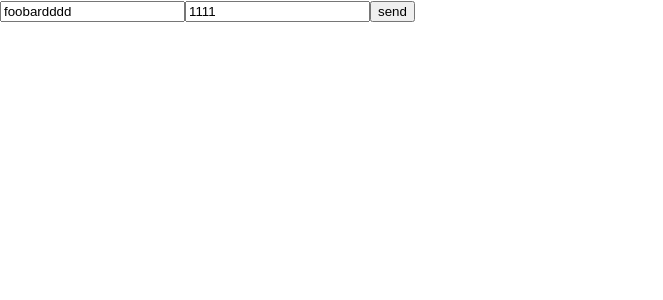
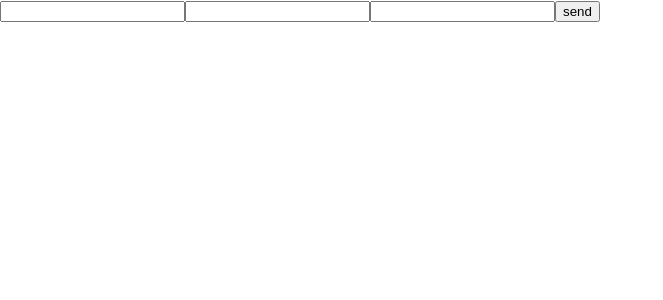
Before and after one commit to GrayHead/react_typescript, a React (Create React App) app: page / in a window 1280 px wide. Shown: the top 300 px of the page, without its empty margins (0-663 px from the left). Built offline with nearby package versions, Linux system fonts and the light colour scheme.

Commit message:
useForm basic

```diff
--- a/package.json
+++ b/package.json
@@ -14,7 +14,8 @@
     "react-dom": "^18.2.0",
     "react-scripts": "5.0.1",
     "typescript": "^4.9.5",
-    "web-vitals": "^2.1.4"
+    "web-vitals": "^2.1.4",
+    "react-hook-form": "^7.51.3"
   },
   "scripts": {
     "start": "react-scripts start",
--- a/src/components/FormComponent.tsx
+++ b/src/components/FormComponent.tsx
@@ -1,51 +1,26 @@
-import React, {FormEvent, useState} from 'react';
+import React from 'react';
+import {useForm} from "react-hook-form";
 
 interface IFormProps {
     username: string,
-    password: string
+    password: string,
+    age: number
 }
 
 const FormComponent = () => {
 
-    const [formState, setFormState] = useState<IFormProps>({
-        username: 'foobardddd',
-        password: '1111'
-    })
+    const {handleSubmit, register} = useForm<IFormProps>();
 
-    const handleSubmit = (e: FormEvent<HTMLFormElement>) => {
-        e.preventDefault();
-        let user = {
-            username: formState.username,
-            password: formState.password
-        };
-        console.log(user);
 
+    const customHandler = (formDataProps: IFormProps) => {
+        console.log(formDataProps);
     };
-
-    // const handleUsernameChange = (e: FormEvent<HTMLInputElement>) => {
-    //     const input = e.target as HTMLInputElement;
-    //     console.log(input.value);
-    //     setFormState({...formState, username: input.value});
-    // };
-    //
-    // const handlePasswordChange = (e: FormEvent<HTMLInputElement>) => {
-    //     const input = e.target as HTMLInputElement;
-    //     console.log(input.value);
-    //     setFormState({...formState, password: input.value});
-    // };
-
-    const handleInputChange = (e: FormEvent<HTMLInputElement>) => {
-        const input = e.target as HTMLInputElement;
-        console.log(input.name);
-        setFormState({...formState, [input.name]: input.value});
-
-    };
-
     return (
         <div>
-            <form onSubmit={handleSubmit}>
-                <input type="text" name={'username'} value={formState.username} onChange={handleInputChange}/>
-                <input type="text" name={'password'} value={formState.password} onChange={handleInputChange}/>
+            <form onSubmit={handleSubmit(customHandler)}>
+                <input type="text" {...register('username')}/>
+                <input type="text" {...register('password')}/>
+                <input type="number" {...register('age')}/>
                 <button>send</button>
             </form>
         </div>
```
Also changed, not shown: 1 other file (tests, documents, lock files or other folders).
